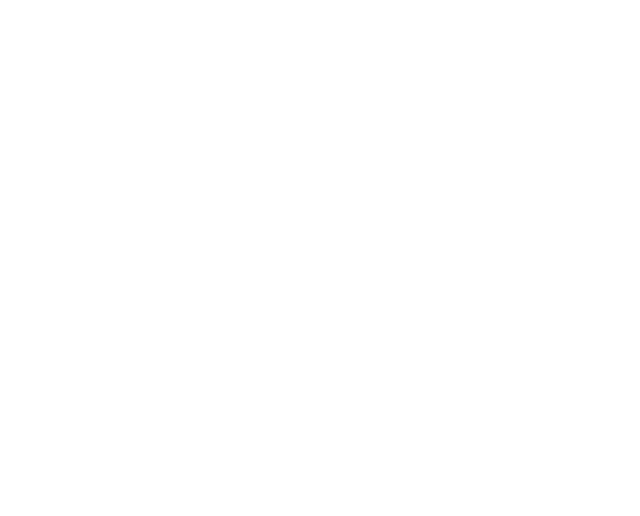
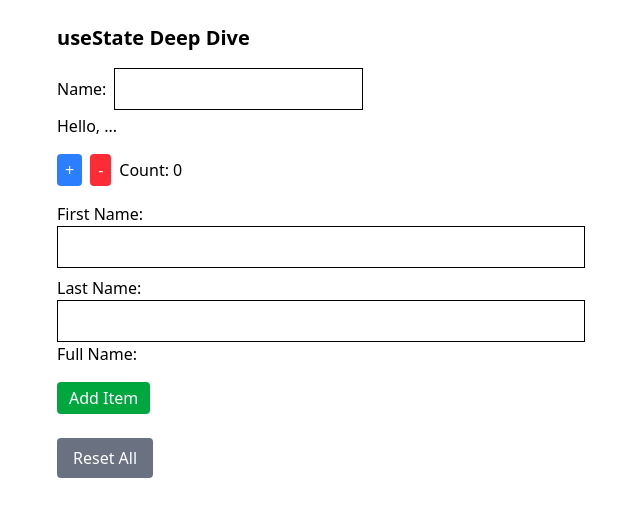
Before and after one commit to srseen/learn-react-vitest, a React (Vite) app: page /basics/state in a window 1280 px wide. Before the commit this address had no page. Shown: the top 516 px of the page, without its empty margins (319-959 px from the left). Built offline with nearby package versions, Linux system fonts and the light colour scheme.

Commit message:
feat:add UseState component

```diff
--- /dev/null
+++ b/src/components/basics/6.State (useState)/UseState.tsx
@@ -0,0 +1,109 @@
+import { useState } from "react";
+
+export function UseState() {
+  const [name, setName] = useState("");
+  const [counter, setCounter] = useState(0);
+  const [user, setUser] = useState({ firstName: "", lastName: "" });
+  const [items, setItems] = useState<string[]>([]);
+
+  function handleAddItem() {
+    setItems((prev) => [...prev, `Item ${prev.length + 1}`]);
+  }
+
+  function handleReset() {
+    setName("");
+    setCounter(0);
+    setUser({ firstName: "", lastName: "" });
+    setItems([]);
+  }
+
+  return (
+    <div className="p-6 space-y-4 max-w-xl mx-auto">
+      <h2 className="text-xl font-bold">useState Deep Dive</h2>
+
+      {/* Primitive (string) */}
+      <div>
+        <label htmlFor="name">Name:</label>
+        <input
+          id="name"
+          className="border p-2 ml-2"
+          type="text"
+          value={name}
+          onChange={(e) => setName(e.target.value)}
+        />
+        <p className="mt-1">Hello, {name || "..."}</p>
+      </div>
+
+      {/* Primitive (number) with callback */}
+      <div className="space-x-2">
+        <button
+          className="px-2 py-1 bg-blue-500 text-white rounded"
+          onClick={() => setCounter((c) => c + 1)}
+        >
+          +
+        </button>
+        <button
+          className="px-2 py-1 bg-red-500 text-white rounded"
+          onClick={() => setCounter((c) => c - 1)}
+        >
+          -
+        </button>
+        <span>Count: {counter}</span>
+      </div>
+
+      {/* Object */}
+      <div>
+        <label htmlFor="firstName" className="block">
+          First Name:
+        </label>
+        <input
+          id="firstName"
+          className="border p-2 mb-2 w-full"
+          type="text"
+          value={user.firstName}
+          onChange={(e) =>
+            setUser((prev) => ({ ...prev, firstName: e.target.value }))
+          }
+        />
+        <label htmlFor="LastName" className="block">
+          Last Name:
+        </label>
+        <input
+          id="LastName"
+          className="border p-2 w-full"
+          type="text"
+          value={user.lastName}
+          onChange={(e) =>
+            setUser((prev) => ({ ...prev, lastName: e.target.value }))
+          }
+        />
+        <p>
+          Full Name: {user.firstName} {user.lastName}
+        </p>
+      </div>
+
+      {/* Array */}
+      <div className="space-y-2">
+        <button
+          className="px-3 py-1 bg-green-600 text-white rounded"
+          onClick={handleAddItem}
+        >
+          Add Item
+        </button>
+        <ul className="list-disc pl-5">
+          {items.map((item, i) => (
+            <li key={i}>{item}</li>
+          ))}
+        </ul>
+      </div>
+
+      {/* Reset */}
+      <button
+        className="px-4 py-2 bg-gray-500 text-white rounded"
+        onClick={handleReset}
+      >
+        Reset All
+      </button>
+    </div>
+  );
+}
--- a/src/main.tsx
+++ b/src/main.tsx
@@ -9,6 +9,7 @@
 import { ConditionalPlayground } from "./components/basics/3.Conditional Rendering/ConditionalRendering";
 import { List } from "./components/basics/4. List Rendering/ListRendering";
 import { EventHandling } from "./components/basics/5.Event Handling/EventHandling";
+import { UseState } from "./components/basics/6.State (useState)/UseState";
 
 createRoot(document.getElementById("root")!).render(
   <StrictMode>
@@ -22,6 +23,7 @@
         <Route path="/basics/conditional" element={<ConditionalPlayground />} />
         <Route path="/basics/list" element={<List />} />
         <Route path="/basics/event" element={<EventHandling />} />
+        <Route path="/basics/state" element={<UseState />} />
         {/* basic routes */}
       </Routes>
     </BrowserRouter>
```
Also changed, not shown: 1 other file (tests, documents, lock files or other folders).
